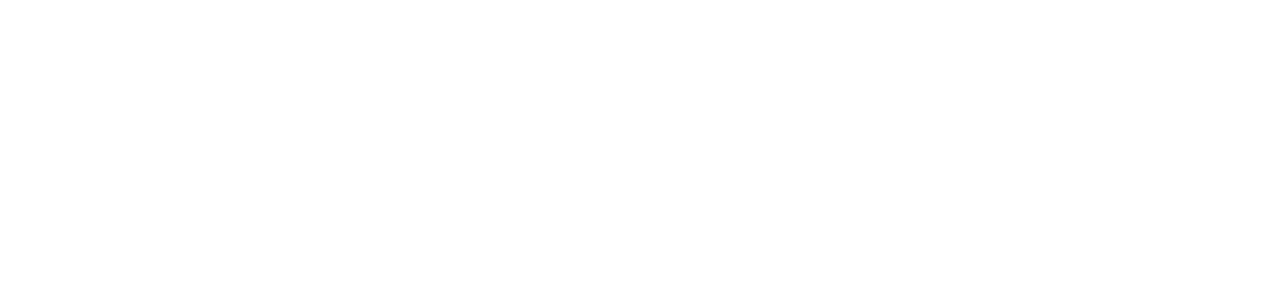
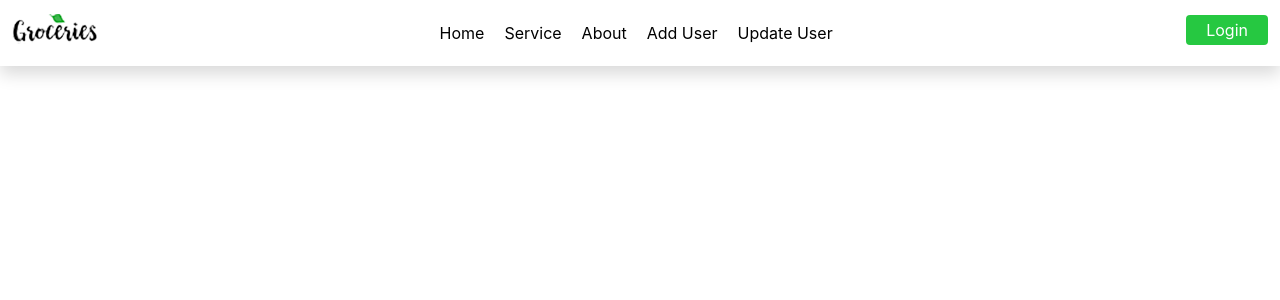
Before and after one commit to Afran-rafi/Fruits-Warehouse-Client, a React (Create React App) app: page /login in a window 1280 px wide. Before the commit this address had no page. Shown: the top 300 px of the page. Built offline with nearby package versions, Linux system fonts and the light colour scheme.

Commit message:
Navbar Done

```diff
--- a/src/App.js
+++ b/src/App.js
@@ -1,9 +1,11 @@
 import './App.css';
 import { Route, Routes } from 'react-router-dom';
+import Menubar from './Components/Menubar/Menubar';
 
 function App() {
   return (
     <div className="App">
+      <Menubar></Menubar>
       <Routes>
         <Route path='' element></Route>
         <Route path='' element></Route>
--- a/src/Components/CustomLink/CustomLink.js
+++ b/src/Components/CustomLink/CustomLink.js
@@ -7,7 +7,7 @@
     return (
         <div>
             <Link
-                style={{ color: match ? 'orange' : 'white', textDecoration: match ? "underline" : "none" }}
+                style={{ color: match ? '#1be93ee5' : 'Black', textDecoration: match ? "underline" : "none" }}
                 to={to}
                 {...props}
             >
--- a/src/Components/Menubar/Menubar.css
+++ b/src/Components/Menubar/Menubar.css
@@ -0,0 +1,33 @@
+li{
+    margin-left: 20px;
+    list-style: none;
+}
+
+.uNone{
+    text-decoration: none !important;
+}
+
+.left{
+    margin-top: 10px;
+    padding: auto;
+}
+
+.login-btn{
+    background-color: #0ec22ce5;
+    padding: 5px 20px;
+    border: none;
+    color: white !important;
+}
+
+.login-btn:hover{
+    background-color: #059e05;
+}
+
+@media screen and (max-width: 600px) {
+    li{
+        text-align: center;
+    }
+    .left{
+        margin-top: 0px;
+    }
+}
--- a/src/Components/Menubar/Menubar.js
+++ b/src/Components/Menubar/Menubar.js
@@ -1,15 +1,15 @@
 import React from 'react';
+import './Menubar.css'
 import CustomLink from '../CustomLink/CustomLink';
-import logo from ''
+import logo from '../../Images/Grocery-Logo.jpg'
 
 const Menubar = () => {
     return (
         <div>
-            <nav className="navbar navbar-expand-lg navbar-dark bg-neviBlue fixed-top">
+            <nav className="navbar navbar-expand-lg navbar-light fixed-top shadow">
                 <div className="container-fluid">
-                    {/* <CustomLink className="navbar-brand" href="#"><img src="" alt="" /></CustomLink> */}
-                    <div className='margin-'>
-                        <img src={logo} alt="" /><span className='lion'>GYM</span>
+                    <div>
+                        <img src={logo} alt="" />
                     </div>
                     <button className="navbar-toggler" type="button" data-bs-toggle="collapse" data-bs-target="#navbarSupportedContent" aria-controls="navbarSupportedContent" aria-expanded="false" aria-label="Toggle navigation">
                         <span className="navbar-toggler-icon"></span>
@@ -31,7 +31,9 @@
                             <li className="nav-item">
                                 <CustomLink className='uNone' to='/updateUser'>Update User</CustomLink>
                             </li>
-                            <li className="nav-item left">
+                        </ul>
+                        <ul>
+                            <li className="nav-item ms-auto left">
                                 <CustomLink className='uNone login-btn rounded' to='/login'><span className='text-shadow'>Login</span></CustomLink>
                             </li>
                         </ul>
```
Also changed, not shown: src/Components/Carousel/Carousel.js (added, +68 -0 lines), src/Components/Carousel/Carousel.css (added), src/Images/Grocery-Logo.jpg (added).
